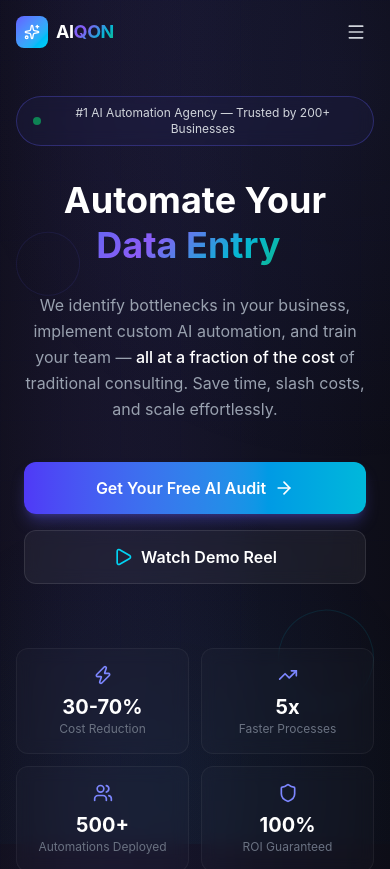
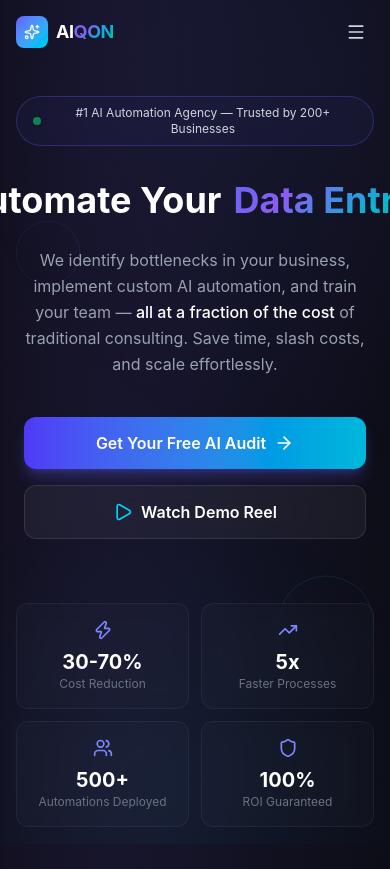
Before and after one commit to thisisarindam/aiconsultancy, a React (Vite) app: page / in a window 390 px wide. Shown: the top 869 px of the page. Built offline with nearby package versions, Linux system fonts and the light colour scheme.

Commit message:
Fix Hero section text wrapping on small screens

```diff
--- a/src/components/Hero.tsx
+++ b/src/components/Hero.tsx
@@ -100,11 +100,9 @@ export default function Hero() {
           transition={{ duration: 0.7, delay: 0.15 }}
           className="mb-6"
         >
-          <h1 className="text-4xl sm:text-5xl md:text-6xl lg:text-7xl font-bold leading-tight flex flex-wrap items-baseline justify-center gap-x-3">
-            <span className="text-white whitespace-nowrap">Automate Your</span>
-            <span
-              className="gradient-text inline-block text-left whitespace-nowrap"
-            >
+          <h1 className="text-4xl sm:text-5xl md:text-6xl lg:text-7xl font-bold leading-tight flex flex-nowrap items-baseline justify-center gap-x-3 whitespace-nowrap">
+            <span className="text-white">Automate Your</span>
+            <span className="gradient-text inline-block text-left">
               <span className="inline-block">{typedWord}</span>
               <span className="animate-blink text-indigo-400 font-light ml-0.5">|</span>
             </span>
```
